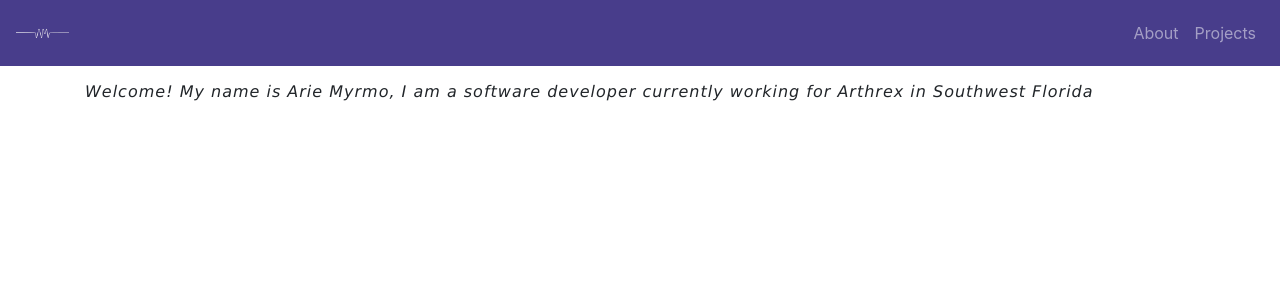
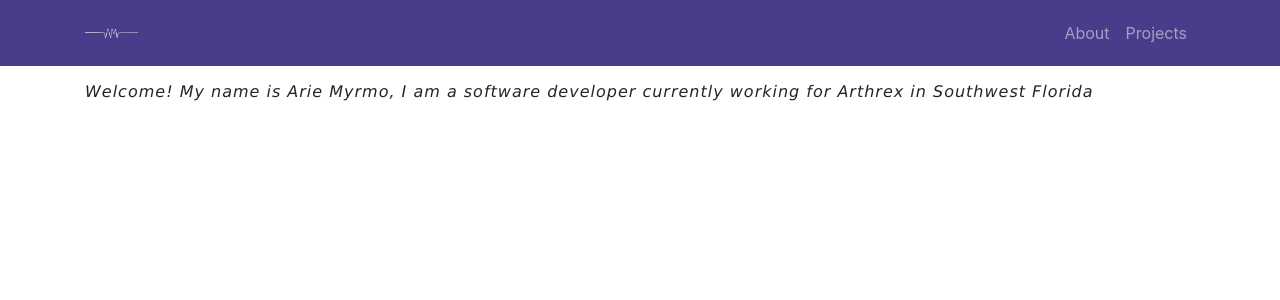
Before and after one commit to MyrmoA/myrmoa.github.io, an Angular app: page / in a window 1280 px wide. Shown: the top 300 px of the page. Built offline with nearby package versions, Linux system fonts and the light colour scheme.

Commit message:
updates nav to collapse on click for mobile

```diff
--- a/src/app/components/header/header.component.html
+++ b/src/app/components/header/header.component.html
@@ -1,6 +1,7 @@
 <header>
     <nav class="navbar fixed-top navbar-expand-lg navbar-dark scrolling-navbar">
-        <a class="navbar-brand override" routerLink="/">
+        <div class="container">
+            <a class="navbar-brand override" routerLink="/" data-toggle="collapse" data-target=".navbar-collapse.show">
                 <img class="am-logo" src="assets/am-logo.png" />
             </a>
             <button class="navbar-toggler" type="button" data-toggle="collapse" data-target="#navbarSupportedContent" aria-controls="navbarSupportedContent" aria-expanded="false" aria-label="Toggle navigation">
@@ -9,12 +10,13 @@
             <div class="collapse navbar-collapse" id="navbarSupportedContent">
                 <ul class="navbar-nav ml-auto">
                     <li class="nav-item">
-                    <a class="nav-link" routerLink="/about">About</a>
+                        <a class="nav-link" routerLink="/about" data-toggle="collapse" data-target=".navbar-collapse.show">About</a>
                     </li>
                     <li class="nav-item">
-                    <a class="nav-link" routerLink="/projects">Projects</a>
+                        <a class="nav-link" routerLink="/projects" data-toggle="collapse" data-target=".navbar-collapse.show">Projects</a>
                     </li>
                 </ul>
             </div>
+        </div>
     </nav>
 </header>
```
Lines whose indentation alone changed are shown as unchanged.
